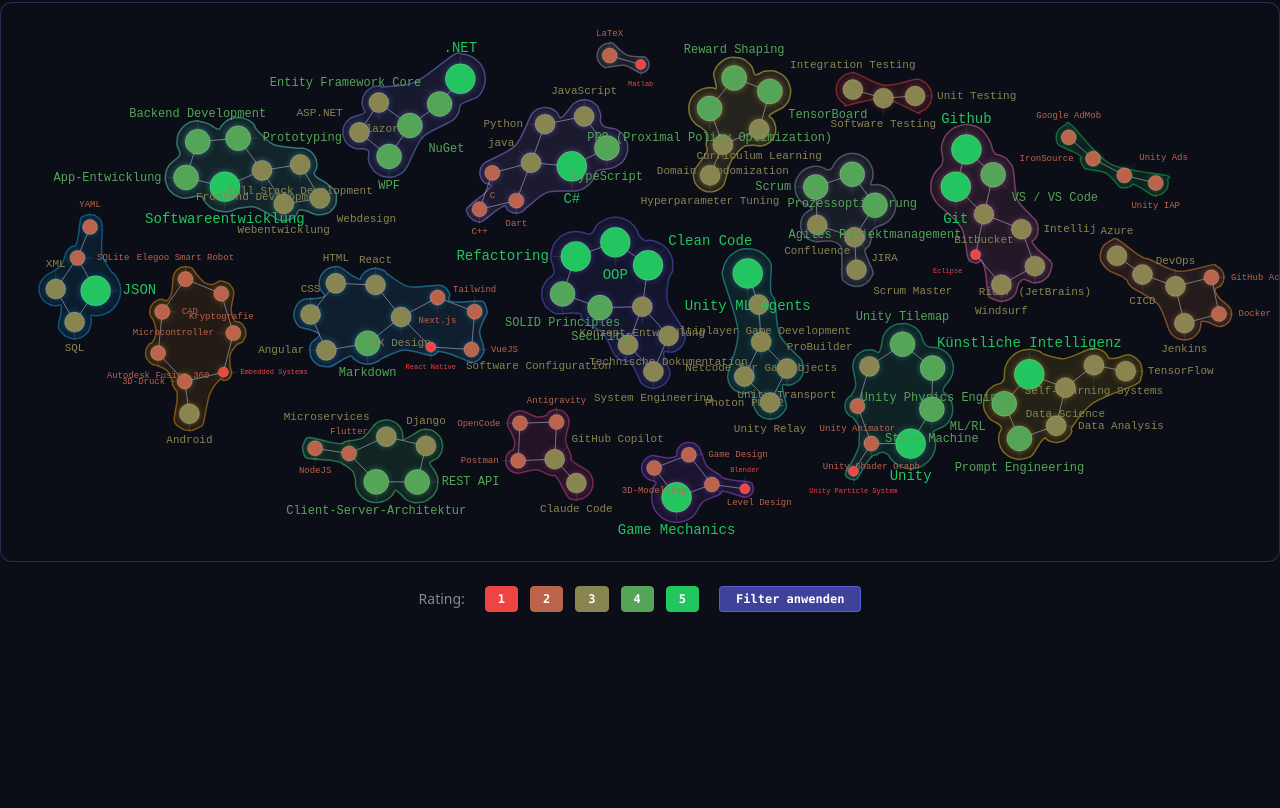
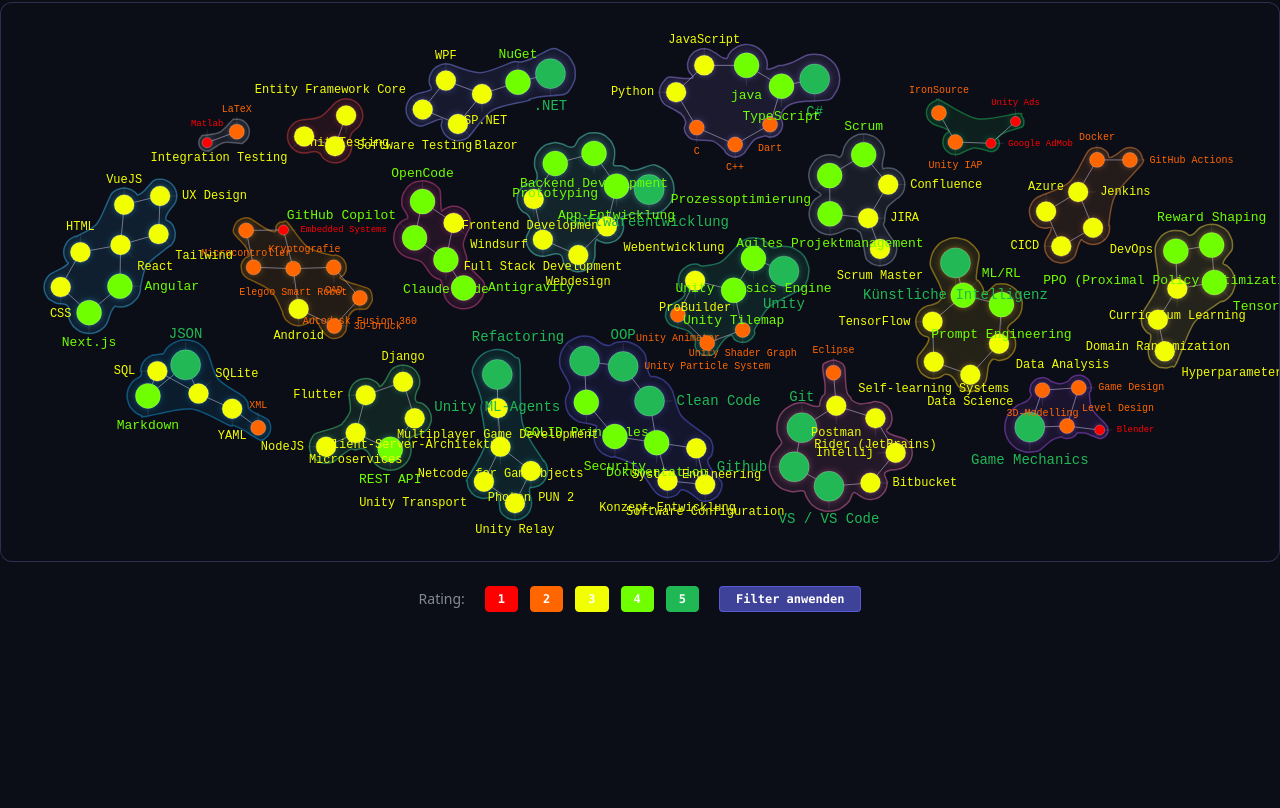
Before and after one commit to 062Leo/dev-portfolio-nextjs, a Next.js app in the folder portfolio-app/: page / in a window 1280 px wide. Shown: the part 2276-3084 px from the top of the page. Built offline with nearby package versions, Linux system fonts and the light colour scheme.

Commit message:
rating colors , updated skills

```diff
--- a/portfolio-app/src/components/SkillGraph.tsx
+++ b/portfolio-app/src/components/SkillGraph.tsx
@@ -106,15 +106,23 @@ const COLLIDE_PADDING = 2;        // extra px between node edges for forceCollid
 const REHEAT_ALPHA = 0.2;         // alpha / alphaTarget when re-energizing (drag, resize, etc.)
 
 // ══════════════════════════════════════════════════════════════════════════════
-//  RATING COLORS (linear interpolation per node)
+//  RATING COLORS — one constant per rating, set manually as rgba
 // ══════════════════════════════════════════════════════════════════════════════
 
-const RATING_COLOR_MIN_R = 239;  // rating 1  red-ish
-const RATING_COLOR_MIN_G = 68;
-const RATING_COLOR_MIN_B = 68;
-const RATING_COLOR_MAX_R = 34;   // rating 5  green-ish
-const RATING_COLOR_MAX_G = 197;
-const RATING_COLOR_MAX_B = 94;
+const RATING_1_COLOR = "rgb(255, 0, 0)";    // red
+const RATING_2_COLOR = "rgb(255, 102, 0)";    // orange
+const RATING_3_COLOR = "rgb(242, 255, 0)";    // yellow
+const RATING_4_COLOR = "rgb(111, 255, 0)";    // yellow-green
+const RATING_5_COLOR = "rgb(32, 184, 85)";      // bright green
+
+const RATING_COLORS = [
+  "",
+  RATING_1_COLOR,
+  RATING_2_COLOR,
+  RATING_3_COLOR,
+  RATING_4_COLOR,
+  RATING_5_COLOR,
+];
 
 // ══════════════════════════════════════════════════════════════════════════════
 //  BOUNDARY (keeps nodes inside container)
@@ -142,7 +150,7 @@ const LABEL_CONNECTOR_LENGTH = 8;     // länge der verbindungslinie vom knotenr
 const LABEL_TRY_DIRECTIONS = 8;       // wie viele richtungen probiert werden: 4 = N/S/W/O, 8 = +diagonalen
 
 // ——  Text‑Grösse (skaliert linear mit Rating 1…5) ———————————————————————————
-const LABEL_FONT_SIZE_MIN = 7;        // px für Rating 1
+const LABEL_FONT_SIZE_MIN = 9;        // px für Rating 1
 const LABEL_FONT_SIZE_MAX = 14;       // px für Rating 5
 const LABEL_FONT_FAMILY = "monospace";
 
@@ -239,11 +247,8 @@ const HULL_STROKE_OPACITY = 0.45;       // 0 … 1
 // ══════════════════════════════════════════════════════════════════════════════
 
 export function ratingColor(rating: number): string {
-  const t = (rating - RATING_MIN) / (RATING_MAX - RATING_MIN);
-  const r = Math.round(RATING_COLOR_MIN_R - t * (RATING_COLOR_MIN_R - RATING_COLOR_MAX_R));
-  const g = Math.round(RATING_COLOR_MIN_G + t * (RATING_COLOR_MAX_G - RATING_COLOR_MIN_G));
-  const b = Math.round(RATING_COLOR_MIN_B + t * (RATING_COLOR_MAX_B - RATING_COLOR_MIN_B));
-  return `rgb(${r},${g},${b})`;
+  const idx = Math.round(rating);
+  return RATING_COLORS[idx] || RATING_COLORS[1];
 }
 
 function getSkillCategories(): Map<CatKey, Record<string, number>> {
--- a/portfolio-app/src/data/skills_rated.json
+++ b/portfolio-app/src/data/skills_rated.json
@@ -3,9 +3,9 @@
     ".NET": 5,
     "ASP.NET": 3,
     "Blazor": 3,
-    "Entity Framework Core": 4,
+    "Entity Framework Core": 3,
     "NuGet": 4,
-    "WPF": 4
+    "WPF": 3
   },
   "Architektur": {
     "Clean Code": 5,
@@ -16,22 +16,23 @@
     "Security": 4,
     "Software Configuration": 3,
     "System Engineering": 3,
-    "Technische Dokumentation": 3
+    "Dokumentation": 4
   },
   "Backend": {
-    "Client-Server-Architektur": 4,
+    "Client-Server-Architektur": 3,
     "Django": 3,
-    "Flutter": 2,
+    "Flutter": 3,
     "Microservices": 3,
-    "NodeJS": 2,
+    "NodeJS": 3,
     "REST API": 4
   },
   "Daten & SQL": {
     "JSON": 5,
     "SQL": 3,
-    "SQLite": 2,
-    "XML": 3,
-    "YAML": 2
+    "SQLite": 3,
+    "XML": 2,
+    "YAML": 3,
+     "Markdown": 4
   },
   "DevOps": {
     "Azure": 3,
@@ -68,11 +69,11 @@
     "TensorFlow": 3
   },
   "KI-Tools": {
-    "Antigravity": 2,
-    "Claude Code": 3,
-    "GitHub Copilot": 3,
-    "OpenCode": 2,
-    "Postman": 2
+    "Antigravity": 4,
+    "Claude Code": 4,
+    "GitHub Copilot": 4,
+    "OpenCode": 4,
+    "Windsurf": 3
   },
   "ML Training": {
     "Curriculum Learning": 3,
@@ -112,7 +113,7 @@
     "JavaScript": 3,
     "Python": 3,
     "TypeScript": 4,
-    "java": 3
+    "java": 4
   },
   "Testing": {
     "Integration Testing": 3,
@@ -121,28 +122,27 @@
   },
   "Tools": {
     "Bitbucket": 3,
-    "Eclipse": 1,
+    "Eclipse": 2,
     "Git": 5,
     "Github": 5,
     "Intellij": 3,
     "Rider (JetBrains)": 3,
-    "VS / VS Code": 4,
-    "Windsurf": 3
+    "VS / VS Code": 5,
+    "Postman": 3
   },
   "Unity": {
     "ProBuilder": 3,
-    "State Machine": 4,
     "Unity": 5,
     "Unity Animator": 2,
-    "Unity Particle System": 1,
+    "Unity Particle System": 2,
     "Unity Physics Engine": 4,
     "Unity Shader Graph": 2,
     "Unity Tilemap": 4
   },
   "Unity Monet.": {
-    "Google AdMob": 2,
+    "Google AdMob": 1,
     "IronSource": 2,
-    "Unity Ads": 2,
+    "Unity Ads": 1,
     "Unity IAP": 2
   },
   "Unity Netcode": {
@@ -154,15 +154,13 @@
     "Unity Transport": 3
   },
   "Web": {
-    "Angular": 3,
+    "Angular": 4,
     "CSS": 3,
     "HTML": 3,
-    "Markdown": 4,
-    "Next.js": 2,
+    "Next.js": 4,
     "React": 3,
-    "React Native": 1,
-    "Tailwind": 2,
+    "Tailwind": 3,
     "UX Design": 3,
-    "VueJS": 2
+    "VueJS": 3
   }
 }
```
